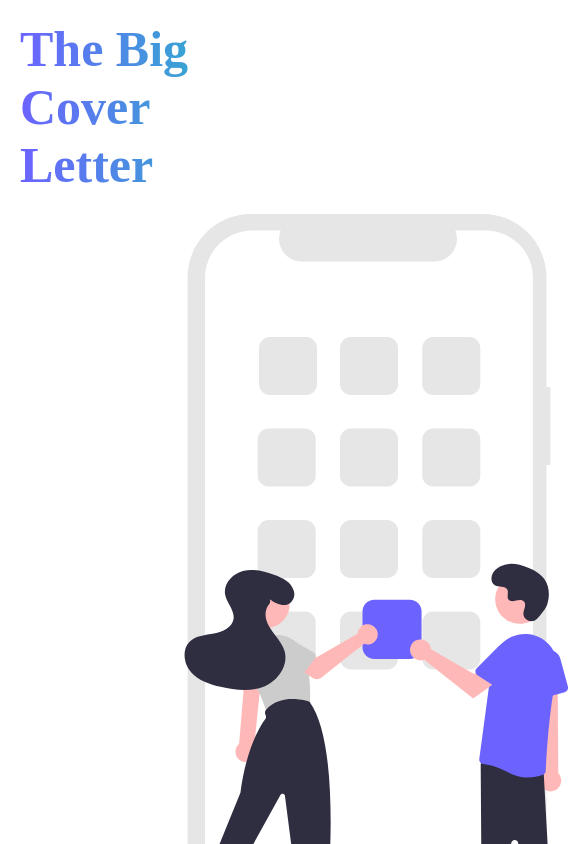
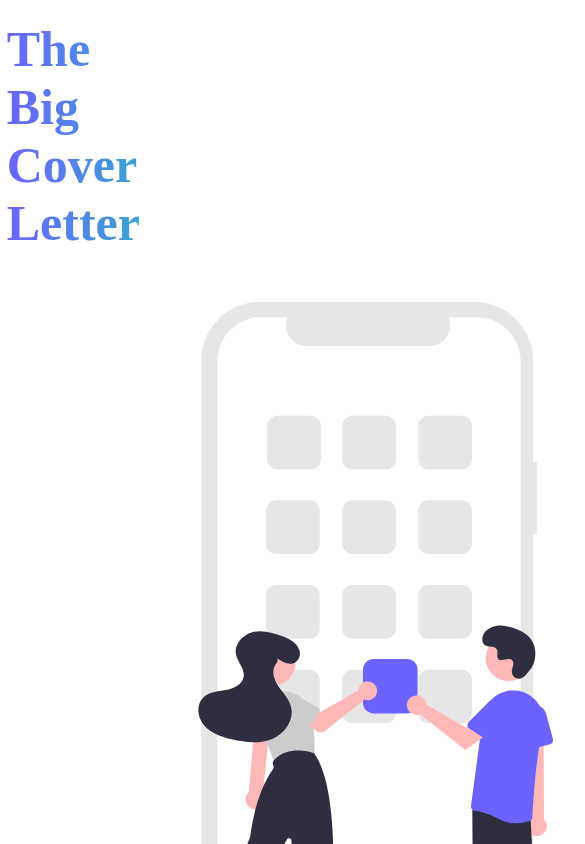
Before and after one commit to frodri13/the-big-cover-letter, a Vue app: page / in a window 390 px wide. Shown: the top 844 px of the page, 585 px wide, since content can reach past the window. Built offline with nearby package versions, Linux system fonts and the light colour scheme.

Commit message:
style: body component created, monitor and phone transfered there.

```diff
--- a/src/App.vue
+++ b/src/App.vue
@@ -1,22 +1,19 @@
 <template>
   <Header />
-  <Phone />
-  <Monitor />
+  <Body />
   <Footer />
 </template>
 
 <script>
+import Body from "./components/Body.vue";
 import Header from "./components/Header.vue";
-import Phone from "./components/Phone.vue";
-import Monitor from "./components/Monitor.vue";
 import Footer from "./components/Footer.vue";
 
 export default {
   name: "App",
   components: {
-    Phone,
-    Monitor,
     Header,
+    Body,
     Footer,
   },
 };
--- /dev/null
+++ b/src/components/Body.vue
@@ -0,0 +1,31 @@
+<template>
+  <div>
+    <div>
+      <Phone />
+    </div>
+    <div>
+      <Monitor />
+    </div>
+  </div>
+</template>
+
+<script>
+import Phone from "./Phone.vue";
+import Monitor from "./Monitor.vue";
+
+export default {
+  name: "Body",
+  components: {
+    Phone,
+    Monitor,
+  },
+};
+</script>
+
+<style scoped>
+div {
+  display: flex;
+  height: 90vh;
+  width: 100vh;
+}
+</style>
--- a/src/components/Header.vue
+++ b/src/components/Header.vue
@@ -14,7 +14,7 @@ export default {
 h1 {
   float: right;
   margin: 2rem;
-  margin-right: 20rem;
+  margin-right: 25rem;
   font-size: 5rem;
   background: linear-gradient(to left, #38a4d3, #6c63ff);
   -webkit-text-fill-color: transparent;
--- a/src/components/Monitor.vue
+++ b/src/components/Monitor.vue
@@ -391,3 +391,10 @@ export default {
   name: "Monitor",
 };
 </script>
+
+<style scoped>
+svg {
+  height: 70vh;
+  margin-top: 8rem;
+}
+</style>
--- a/src/components/Phone.vue
+++ b/src/components/Phone.vue
@@ -1,7 +1,7 @@
 <template>
   <svg
     width="738"
-    height="730"
+    height="729"
     viewBox="0 0 738 730"
     fill="none"
     xmlns="http://www.w3.org/2000/svg"
@@ -257,3 +257,10 @@ export default {
   name: "Phone",
 };
 </script>
+
+<style scoped>
+svg {
+  margin-top: 3rem;
+  height: 80vh;
+}
+</style>
```
